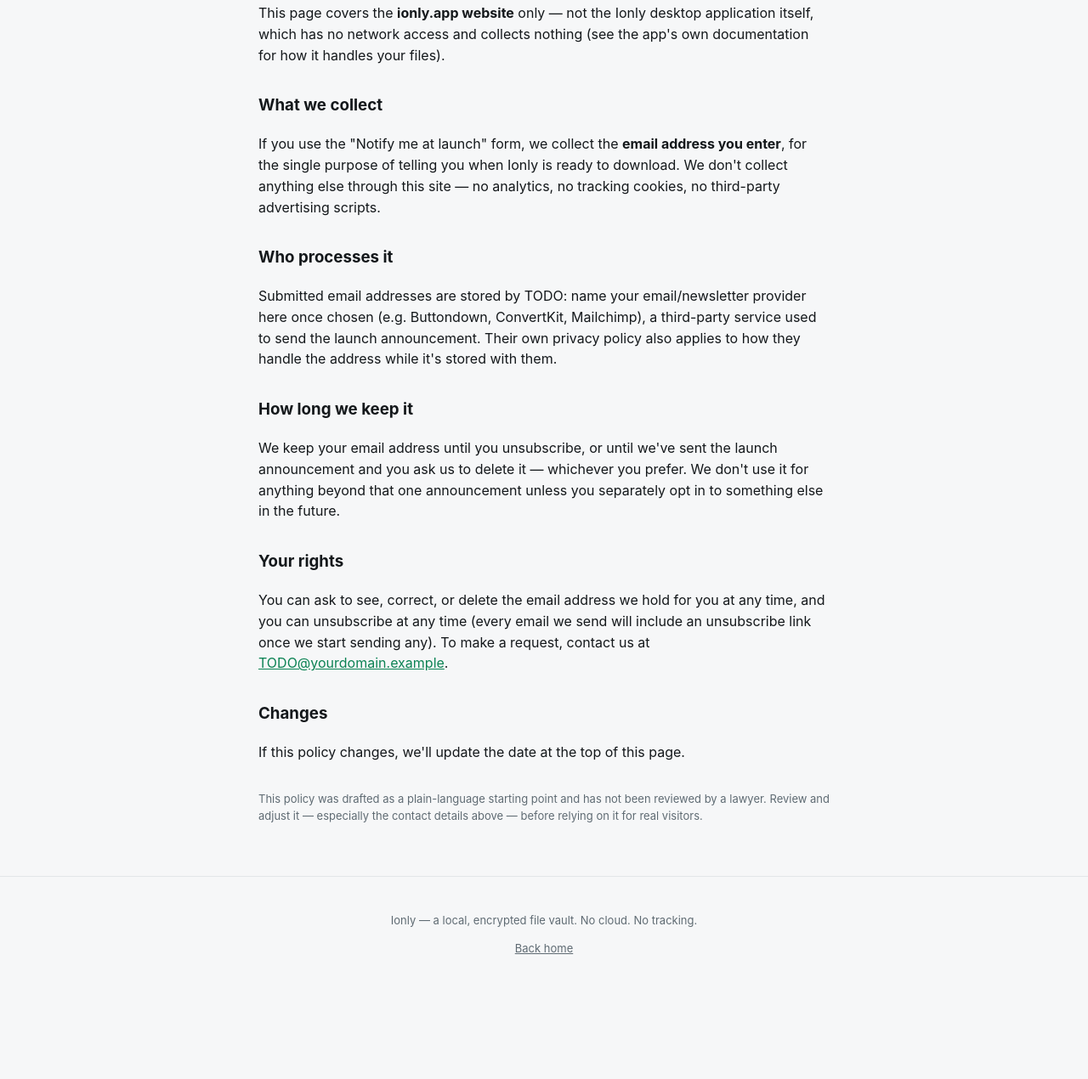
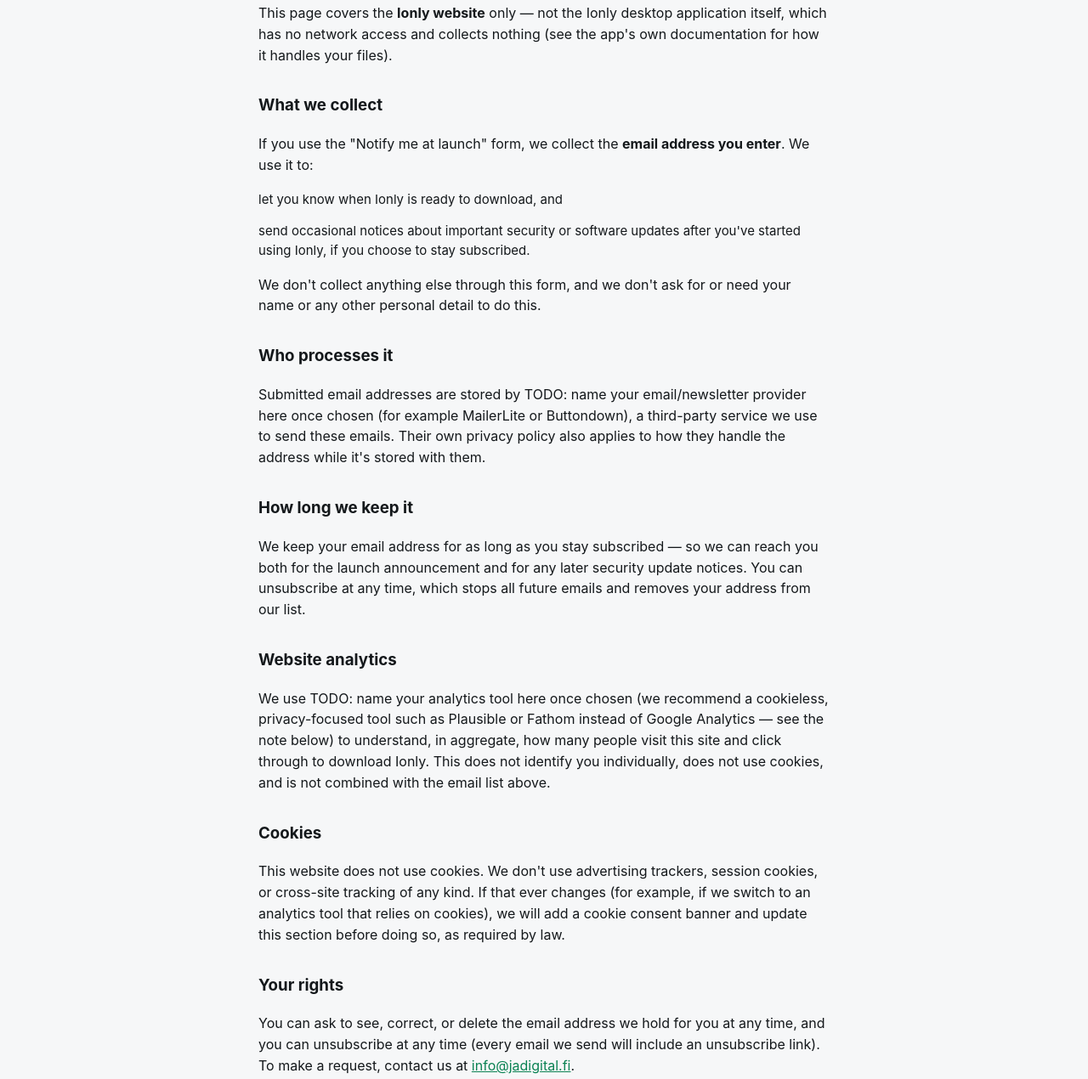
Before and after one commit to jadigitally/ionly, a plain HTML site: page privacy.html in a window 1280 px wide. Shown: the part 235-1505 px from the top of the page at 85% size. Before the commit the page ends 1414 px from the top, so only its background shows below. Drawn offline with Linux system fonts and the light colour scheme.

Commit message:
Expand Privacy Policy, add Terms of Service
Privacy Policy: email collection now also covers future security/update
notices (not just the launch announcement), plus new sections on
website analytics and cookies (currently none). Sets the real contact
address (info@jadigital.fi). Email provider and analytics tool names
are still TODO pending those choices.

Terms of Service: no-warranty / limitation-of-liability terms, the
no-password-recovery policy restated plainly, user responsibilities,
and governing law (Finland). Linked from both pages' footers.

Co-Authored-By: Claude Sonnet 5 <noreply@anthropic.com>

```diff
--- a/privacy.html
+++ b/privacy.html
@@ -22,37 +22,55 @@
   <section class="security">
     <div class="wrap">
       <h2 style="text-align:left; margin-bottom: 20px;">Privacy Policy</h2>
-      <p style="color: var(--muted); font-size: 14px; margin-bottom: 28px;">Last updated: TODO — set this date when you publish.</p>
+      <p style="color: var(--muted); font-size: 14px; margin-bottom: 28px;">Last updated: 24 November 2026</p>
 
-      <p>This page covers the <strong>ionly.app website</strong> only — not the Ionly
+      <p>This page covers the <strong>Ionly website</strong> only — not the Ionly
       desktop application itself, which has no network access and collects nothing
       (see the app's own documentation for how it handles your files).</p>
 
       <h3 style="margin-top: 32px;">What we collect</h3>
       <p>If you use the "Notify me at launch" form, we collect the <strong>email
-      address you enter</strong>, for the single purpose of telling you when Ionly
-      is ready to download. We don't collect anything else through this site —
-      no analytics, no tracking cookies, no third-party advertising scripts.</p>
+      address you enter</strong>. We use it to:</p>
+      <ul>
+        <li>let you know when Ionly is ready to download, and</li>
+        <li>send occasional notices about important security or software updates
+        after you've started using Ionly, if you choose to stay subscribed.</li>
+      </ul>
+      <p>We don't collect anything else through this form, and we don't ask for
+      or need your name or any other personal detail to do this.</p>
 
       <h3 style="margin-top: 32px;">Who processes it</h3>
       <p>Submitted email addresses are stored by TODO: name your email/newsletter
-      provider here once chosen (e.g. Buttondown, ConvertKit, Mailchimp), a
-      third-party service used to send the launch announcement. Their own
-      privacy policy also applies to how they handle the address while it's
-      stored with them.</p>
+      provider here once chosen (for example MailerLite or Buttondown), a
+      third-party service we use to send these emails. Their own privacy policy
+      also applies to how they handle the address while it's stored with them.</p>
 
       <h3 style="margin-top: 32px;">How long we keep it</h3>
-      <p>We keep your email address until you unsubscribe, or until we've sent
-      the launch announcement and you ask us to delete it — whichever you
-      prefer. We don't use it for anything beyond that one announcement unless
-      you separately opt in to something else in the future.</p>
+      <p>We keep your email address for as long as you stay subscribed — so we
+      can reach you both for the launch announcement and for any later security
+      update notices. You can unsubscribe at any time, which stops all future
+      emails and removes your address from our list.</p>
+
+      <h3 style="margin-top: 32px;">Website analytics</h3>
+      <p>We use TODO: name your analytics tool here once chosen (we recommend a
+      cookieless, privacy-focused tool such as Plausible or Fathom instead of
+      Google Analytics — see the note below) to understand, in aggregate, how
+      many people visit this site and click through to download Ionly. This
+      does not identify you individually, does not use cookies, and is not
+      combined with the email list above.</p>
+
+      <h3 style="margin-top: 32px;">Cookies</h3>
+      <p>This website does not use cookies. We don't use advertising trackers,
+      session cookies, or cross-site tracking of any kind. If that ever changes
+      (for example, if we switch to an analytics tool that relies on cookies),
+      we will add a cookie consent banner and update this section before doing
+      so, as required by law.</p>
 
       <h3 style="margin-top: 32px;">Your rights</h3>
       <p>You can ask to see, correct, or delete the email address we hold for
       you at any time, and you can unsubscribe at any time (every email we send
-      will include an unsubscribe link once we start sending any). To make a
-      request, contact us at
-      <a href="mailto:TODO@yourdomain.example">TODO@yourdomain.example</a>.</p>
+      will include an unsubscribe link). To make a request, contact us at
+      <a href="mailto:info@jadigital.fi">info@jadigital.fi</a>.</p>
 
       <h3 style="margin-top: 32px;">Changes</h3>
       <p>If this policy changes, we'll update the date at the top of this page.</p>
@@ -60,7 +78,8 @@
       <p class="fine" style="margin-top: 32px;">
         This policy was drafted as a plain-language starting point and has not
         been reviewed by a lawyer. Review and adjust it — especially the
-        contact details above — before relying on it for real visitors.
+        analytics and email-provider details above — before relying on it for
+        real visitors.
       </p>
     </div>
   </section>
@@ -68,7 +87,7 @@
   <footer>
     <div class="wrap">
       <p>Ionly — a local, encrypted file vault. No cloud. No tracking.</p>
-      <p><a href="index.html">Back home</a></p>
+      <p><a href="index.html">Back home</a> · <a href="terms.html">Terms of Service</a></p>
     </div>
   </footer>
 
```
Also changed, not shown: index.html (+1 -1 lines), terms.html (added, +108 -0 lines).
